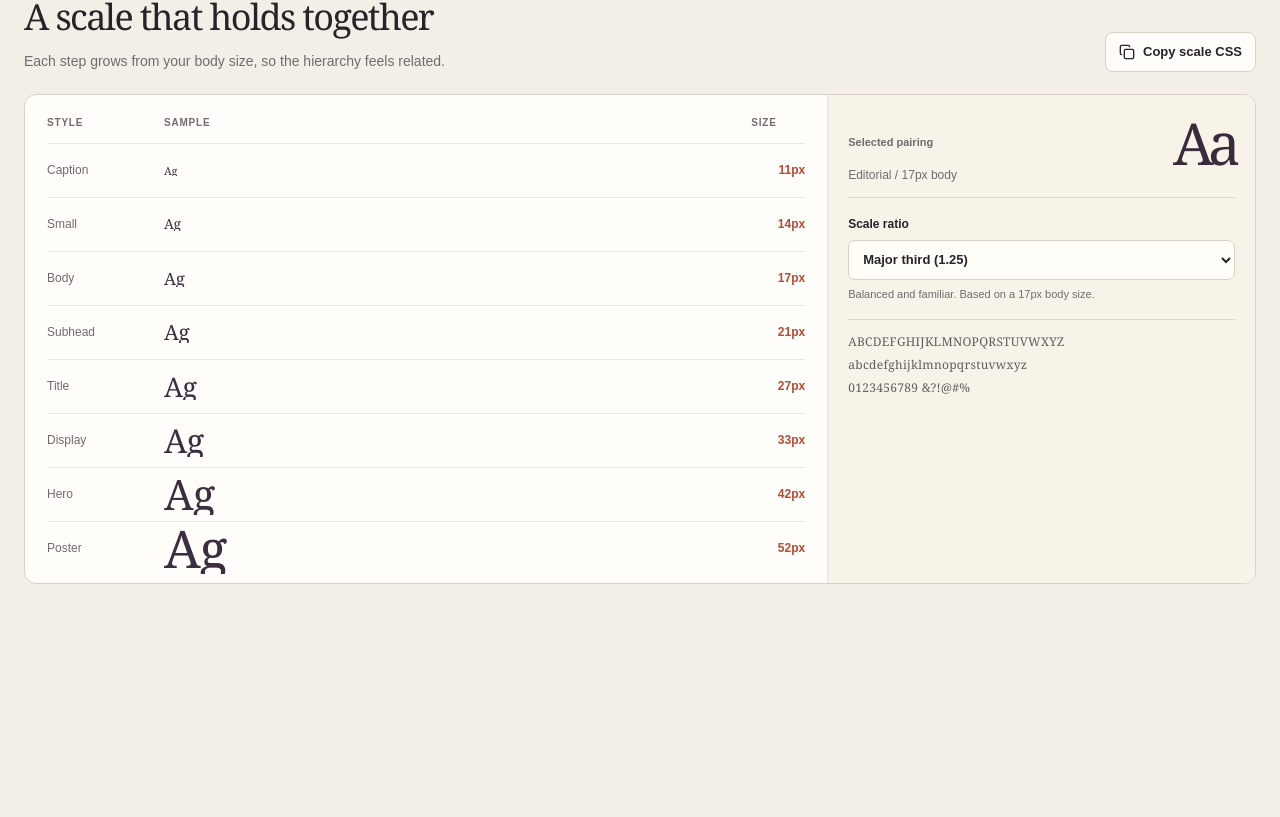
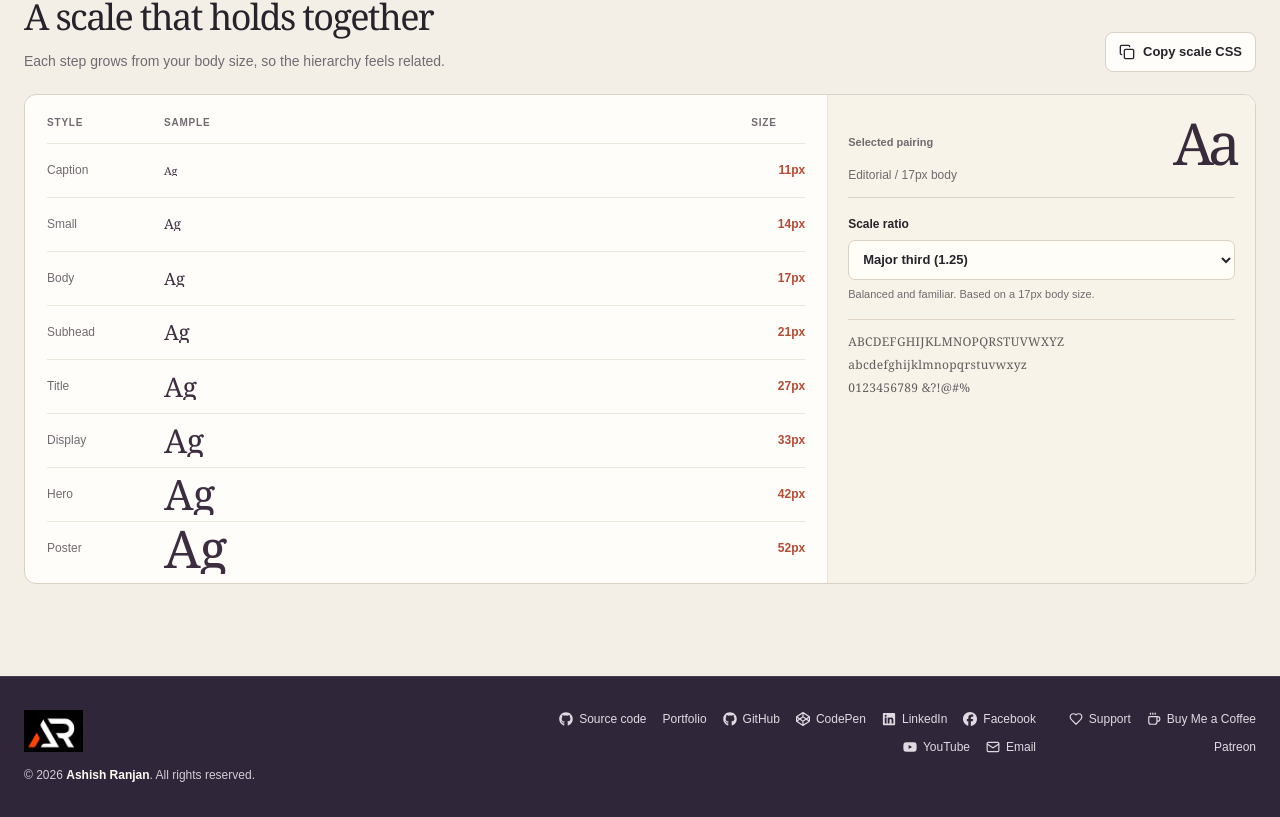
Before and after one commit to a2rp/typography-specimen-gallery, a React (Vite) app: page / in a window 1280 px wide. Shown: the part 1436-2253 px from the top of the page. Before the commit the page ends 2112 px from the top, so only its background shows below. Built offline with nearby package versions, Linux system fonts and the light colour scheme.

Commit message:
feat: add project footer and links

```diff
--- a/src/App.jsx
+++ b/src/App.jsx
@@ -3,6 +3,7 @@ import SiteHeader from "./components/siteHeader/index.jsx";
 import TypeControls from "./components/typeControls/index.jsx";
 import TypeSpecimen from "./components/typeSpecimen/index.jsx";
 import TypeScale from "./components/typeScale/index.jsx";
+import SiteFooter from "./components/siteFooter/index.jsx";
 import { fontPairs } from "./data/fontPairs.js";
 import { useState } from "react";
 
@@ -48,6 +49,7 @@ const App = () => {
                     pair={fontPairs.find((pair) => pair.id === settings.pairId)}
                 />
             </main>
+            <SiteFooter />
         </div>
     );
 };
--- /dev/null
+++ b/src/components/siteFooter/index.jsx
@@ -0,0 +1,53 @@
+import { FaCodepen, FaFacebook, FaGithub, FaLinkedin, FaYoutube } from "react-icons/fa6";
+import { LuCoffee, LuMail, LuHeart } from "react-icons/lu";
+import styles from "./styles.module.css";
+
+const profileLinks = [
+    { label: "Portfolio", href: "https://www.ashishranjan.net" },
+    { label: "GitHub", href: "https://github.com/a2rp", icon: FaGithub },
+    { label: "CodePen", href: "https://codepen.io/ash1198", icon: FaCodepen },
+    { label: "LinkedIn", href: "https://www.linkedin.com/in/aashishranjan", icon: FaLinkedin },
+    { label: "Facebook", href: "https://www.facebook.com/theash.ashish/", icon: FaFacebook },
+    { label: "YouTube", href: "https://www.youtube.com/@ashishranjan-ashz?sub_confirmation=1", icon: FaYoutube },
+    { label: "Email", href: "mailto:ash.ranjan09@gmail.com", icon: LuMail },
+];
+
+const supportLinks = [
+    { label: "Support", href: "https://a2rp-donation-page.netlify.app/", icon: LuHeart },
+    { label: "Buy Me a Coffee", href: "https://buymeacoffee.com/ashishranjan", icon: LuCoffee },
+    { label: "Patreon", href: "https://www.patreon.com/ashishranjan" },
+];
+
+const SiteFooter = () => (
+    <footer className={styles.siteFooter}>
+        <div className={styles.footerInner}>
+            <div className={styles.ownerDetails}>
+                <a className={styles.logoLink} href="https://www.ashishranjan.net" target="_blank" rel="noreferrer">
+                    <img src={`${import.meta.env.BASE_URL}logo.png`} alt="Ashish Ranjan portfolio" />
+                </a>
+                <p>© {new Date().getFullYear()} <a href="https://github.com/a2rp" target="_blank" rel="noreferrer">Ashish Ranjan</a>. All rights reserved.</p>
+            </div>
+            <div className={styles.footerLinks}>
+                <div className={styles.linkGroup} aria-label="Links">
+                    <a href="https://github.com/a2rp/typography-specimen-gallery" target="_blank" rel="noreferrer">
+                        <FaGithub aria-hidden="true" /> Source code
+                    </a>
+                    {profileLinks.map(({ label, href, icon: Icon }) => (
+                        <a href={href} key={label} target={href.startsWith("mailto:") ? undefined : "_blank"} rel={href.startsWith("mailto:") ? undefined : "noreferrer"}>
+                            {Icon && <Icon aria-hidden="true" />}{label}
+                        </a>
+                    ))}
+                </div>
+                <div className={styles.linkGroup} aria-label="Support">
+                    {supportLinks.map(({ label, href, icon: Icon }) => (
+                        <a href={href} key={label} target="_blank" rel="noreferrer">
+                            {Icon && <Icon aria-hidden="true" />}{label}
+                        </a>
+                    ))}
+                </div>
+            </div>
+        </div>
+    </footer>
+);
+
+export default SiteFooter;
--- /dev/null
+++ b/src/components/siteFooter/styles.module.css
@@ -0,0 +1,103 @@
+.siteFooter {
+    border-top: 1px solid #493c53;
+    background: var(--plum);
+    color: #fffaf0;
+
+    .footerInner {
+        display: flex;
+        width: min(1320px, 100% - 48px);
+        align-items: flex-start;
+        justify-content: space-between;
+        gap: 48px;
+        margin: 0 auto;
+        padding: 33px 0;
+    }
+
+    .ownerDetails {
+        display: flex;
+        max-width: 340px;
+        flex-direction: column;
+        gap: 14px;
+
+        p {
+            color: #d4cbd6;
+            font-size: 12px;
+        }
+
+        p a {
+            color: #fffaf0;
+            font-weight: 700;
+        }
+    }
+
+    .logoLink {
+        display: inline-flex;
+        width: fit-content;
+        align-items: center;
+
+        img {
+            width: auto;
+            max-width: 156px;
+            max-height: 42px;
+            object-fit: contain;
+        }
+    }
+
+    .footerLinks {
+        display: flex;
+        max-width: 710px;
+        justify-content: flex-end;
+        gap: 28px;
+    }
+
+    .linkGroup {
+        display: flex;
+        flex-wrap: wrap;
+        justify-content: flex-end;
+        gap: 10px 16px;
+
+        a {
+            display: inline-flex;
+            align-items: center;
+            gap: 6px;
+            color: #e1d9e2;
+            font-size: 12px;
+            transition: color 140ms ease;
+
+            svg {
+                width: 14px;
+                height: 14px;
+            }
+
+            &:hover {
+                color: var(--lime);
+            }
+        }
+    }
+
+    @media (max-width: 800px) {
+        .footerInner {
+            flex-direction: column;
+            gap: 26px;
+        }
+
+        .footerLinks {
+            justify-content: flex-start;
+        }
+
+        .linkGroup {
+            justify-content: flex-start;
+        }
+    }
+
+    @media (max-width: 520px) {
+        .footerInner {
+            width: calc(100% - 28px);
+        }
+
+        .footerLinks {
+            flex-direction: column;
+            gap: 18px;
+        }
+    }
+}
```
